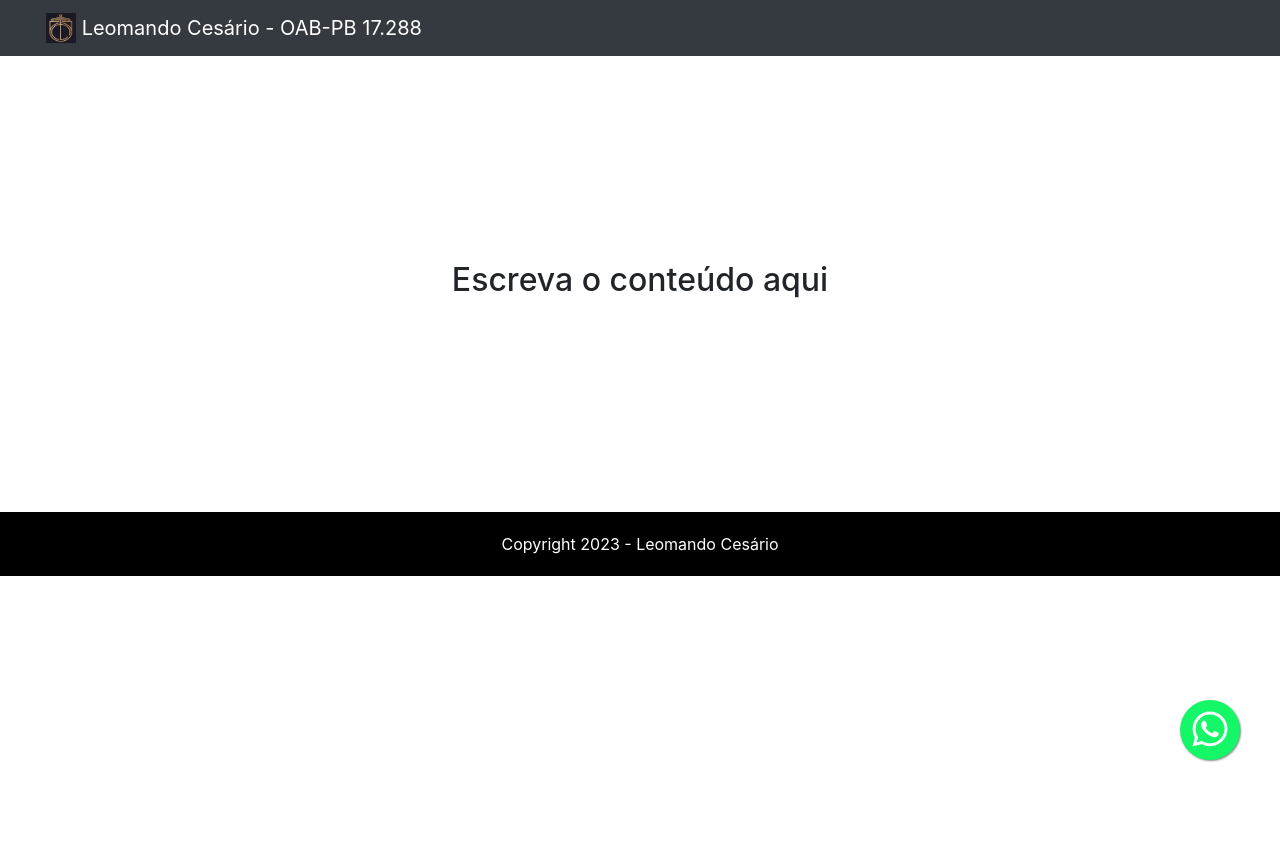
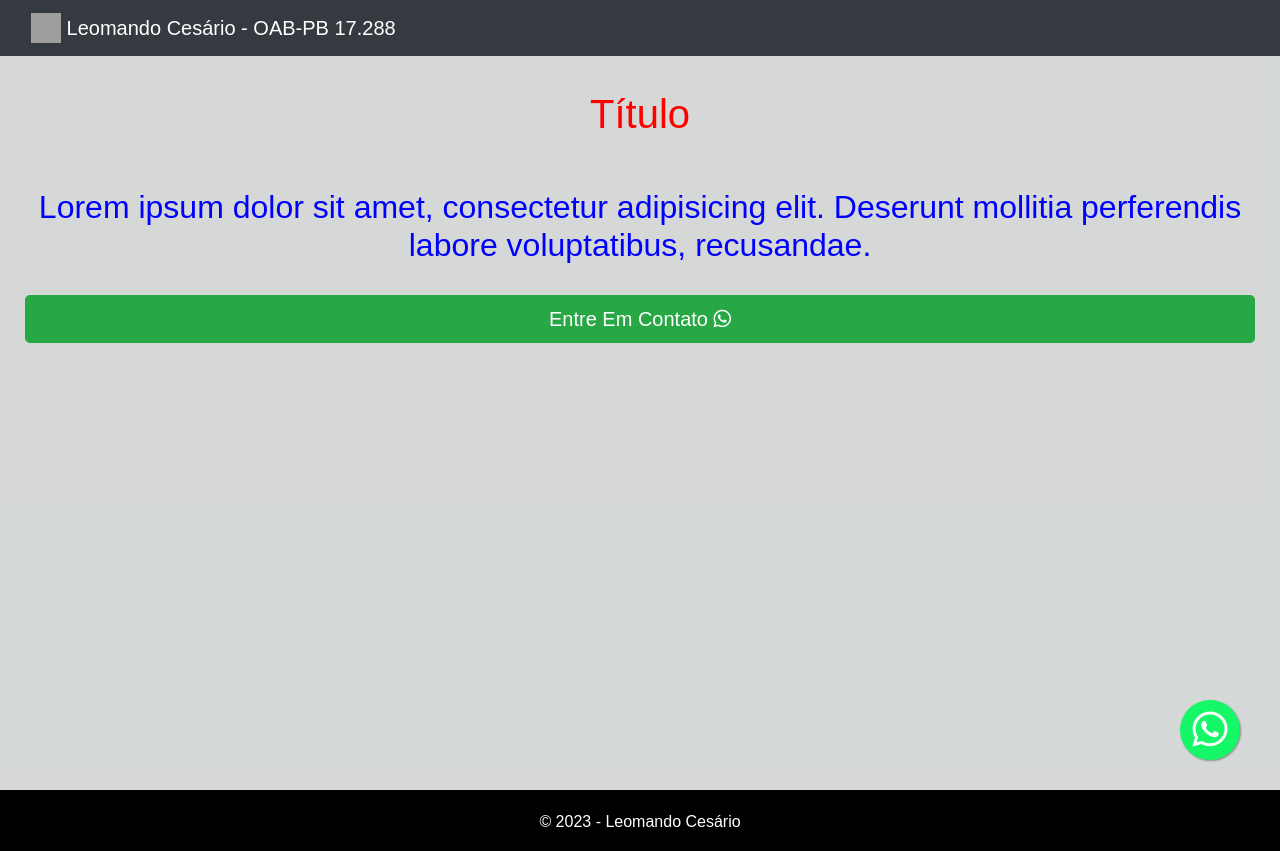
Before and after one commit to linduarte86/siteLeo, a PHP site: page / in a window 1280 px wide. Before the commit the page ends 762 px from the top, so only its background shows below. Run offline with PHP 8.4, Linux system fonts and the light colour scheme; some libraries are stand-ins or nearby versions; grey boxes are pictures that could not be loaded.

Commit message:
update php para html

```diff
--- a/assets/css/style.css
+++ b/assets/css/style.css
@@ -1,17 +1,42 @@
-footer {
-    width: 100%;
-    padding: 20px;
-    display: flex;
-    justify-content: center;
-    align-items: center;
-    background: black;
-    color: #ffffff;
+body {
+    font-family: Arial, Helvetica, sans-serif;
 }
 
-.conteudo{
-    width: 100%;
-    padding: 205px;
-    display: flex;
-    justify-content: center;
-    align-items: center;
+main {
+    padding: 10px;
 }
+
+footer {
+    background-color: black;
+    color: white;
+    text-align: center;
+    padding: 1px;
+    padding-top: 20px;
+}
+
+section {
+    height: 90vh;
+}
+
+#conteudo{
+    margin: 30px auto;
+    color: blue;
+    text-align: center;
+}
+
+.titulo{
+    padding-top: 30px;
+    margin: 50px auto;
+    text-align: center;
+    color:red ;
+}
+
+#bg{
+    background-color: rgb(224, 231, 236);
+}
+
+.filter{
+    -webkit-backdrop-filter: sepia(15px); /* Safari 9+ */
+    backdrop-filter: sepia(5px); /* Chrome and Opera */
+    background-color:rgba(158, 146, 114, 0.178);
+}
--- a/index.php
+++ b/index.html
@@ -16,42 +16,55 @@
     <!-- Style css -->
     <link href="./assets/css/style.css" rel="stylesheet">
 
+    <!-- Título da landind page -->
     <title>Dr. Léo: Advogado</title>
 </head>
 
-<body>
+<!-- Corpo do html -->
+<body id="bg">
 
-    <nav class="navbar navbar-expand-lg navbar-dark bg-dark">
-        <div class="container-fluid">
+    <!-- Cabeçalho -->
+    <header>
+        <nav class="navbar navbar-expand-lg navbar-dark bg-dark fixed-top" role="navigation">
             <a class="navbar-brand col-sm-4" target="_blank" href="https://api.whatsapp.com/send?phone=5583981734959">
                 <img src="./assets/img/logoNav.png" width="30" height="30" class="d-inline-block align-top" alt="">
                 Leomando Cesário - OAB-PB 17.288
             </a>
-        </div>
-    </nav>
+        </nav>
+    </header>
 
-    <section class="conteudo">
-        <h2>Escreva o conteúdo aqui</h2>
-    </section>
+    <!-- Main -->
+    <main class="filter">
 
+        <!-- Seção única -->
+        <section>
+            <div class="container-fluid">
+                <h1 class="titulo">Título</h1>
+                <article id="conteudo">
+                    <p class="h2">Lorem ipsum dolor sit amet, consectetur adipisicing elit. Deserunt mollitia perferendis labore voluptatibus, recusandae.</p>
+                </article>
 
-    <section>
-        <footer>
-            <div class="copyright">
-                Copyright 2023 - Leomando Cesário
+                <a href="https://api.whatsapp.com/send?phone=5583981734959" class="btn btn-success btn-lg btn-block" role="button" aria-pressed="true" target="_blank">Entre Em Contato
+                    <i class="fa fa-whatsapp"></i>
+                </a>
             </div>
-        </footer>
-    </section>
+        </section>
+    </main>
+
+    <!-- Título da landind page -->
+    <footer>
+        <p>&copy; 2023 - Leomando Cesário</p>
+    </footer>
 
 
 
-
+    <!-- Scripts -->
     <script src="https://code.jquery.com/jquery-3.3.1.slim.min.js" integrity="sha384-q8i/X+965DzO0rT7abK41JStQIAqVgRVzpbzo5smXKp4YfRvH+8abtTE1Pi6jizo" crossorigin="anonymous"></script>
     <script src="https://cdnjs.cloudflare.com/ajax/libs/popper.js/1.14.3/umd/popper.min.js" integrity="sha384-ZMP7rVo3mIykV+2+9J3UJ46jBk0WLaUAdn689aCwoqbBJiSnjAK/l8WvCWPIPm49" crossorigin="anonymous"></script>
     <script src="https://stackpath.bootstrapcdn.com/bootstrap/4.1.3/js/bootstrap.min.js" integrity="sha384-ChfqqxuZUCnJSK3+MXmPNIyE6ZbWh2IMqE241rYiqJxyMiZ6OW/JmZQ5stwEULTy" crossorigin="anonymous"></script>
 
 
-
+    <!-- Símbolo Whatsapp -->
     <a href="https://api.whatsapp.com/send?phone=5583981734959" style="position:fixed;width:60px;height:60px;bottom:40px;right:40px;background-color:#14f868;color:#FFF;border-radius:50px;text-align:center;font-size:40px;box-shadow: 1px 1px 2px #888;
     z-index:1000;" target="_blank">
         <i class="fa fa-whatsapp"></i>
```
Also changed, not shown: assets/img/logoNav.png (deleted).
